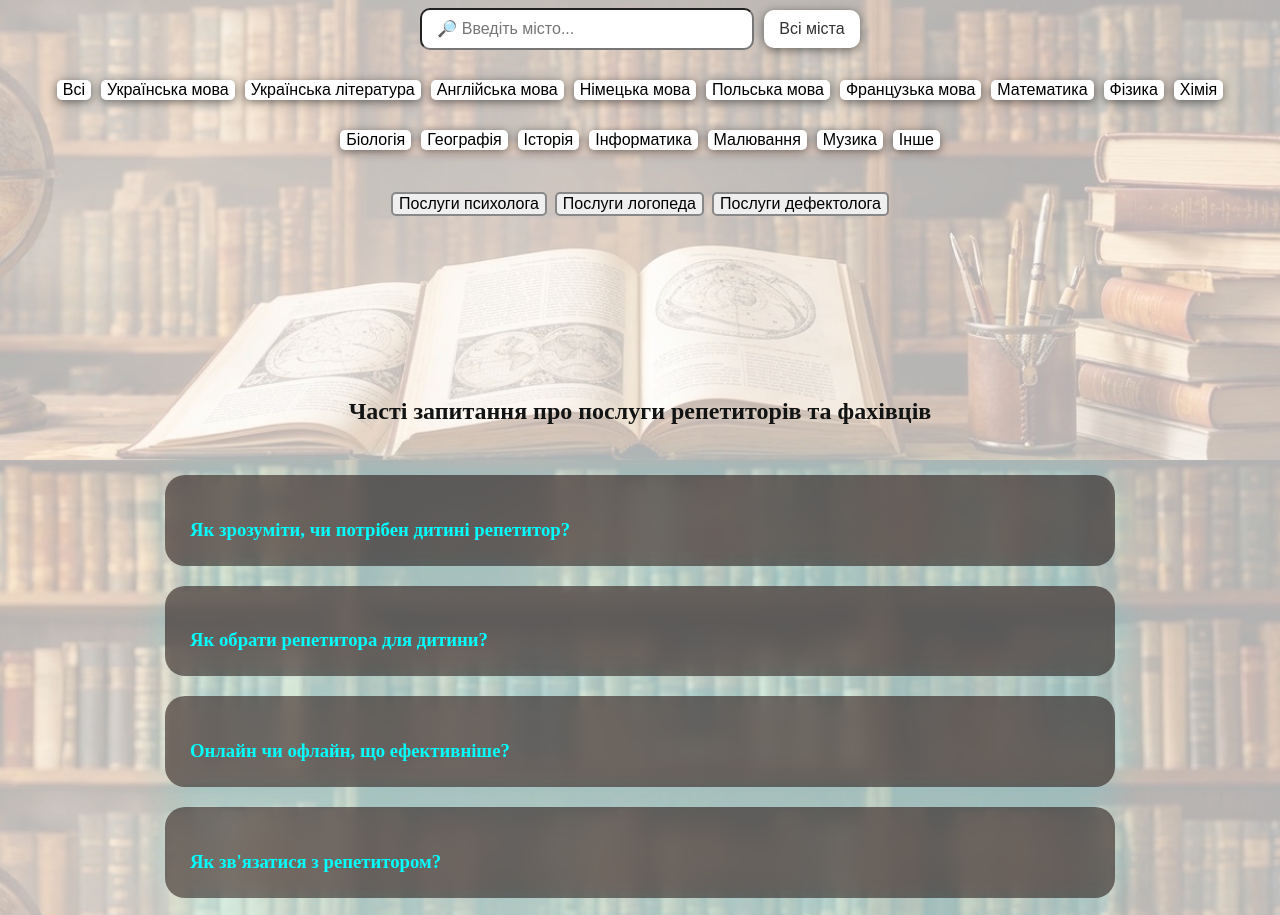
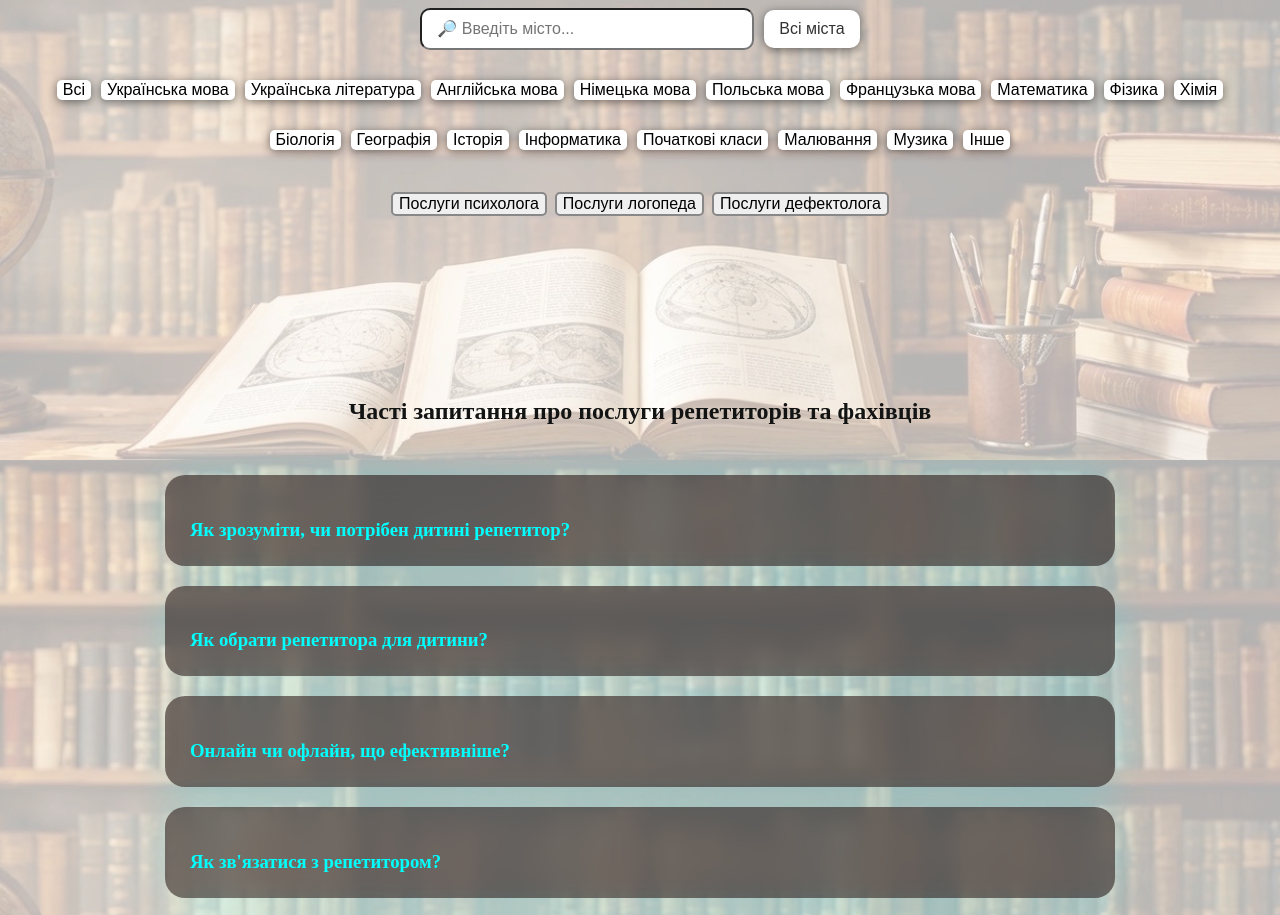
Before and after one commit to pavlenkoyurij-sudo/tutors, a plain HTML site: page ternopil/index.html in a window 1280 px wide. Shown: the part 1140-2055 px from the top of the page. Drawn offline with nearby package versions, Linux system fonts and the light colour scheme; no server answers.

```diff
--- a/ternopil/index.html
+++ b/ternopil/index.html
@@ -164,6 +164,7 @@
                 <button onclick="filterTutors('geography')">Географія</button>
                 <button onclick="filterTutors('history')">Історія</button>
                 <button onclick="filterTutors('informatics')">Інформатика</button>
+                <button onclick="filterTutors('primary-school')">Початкові класи</button>
                 <button onclick="filterTutors('painting')">Малювання</button>
                 <button onclick="filterTutors('music')">Музика</button>
                 <button onclick="filterTutors('others')">Інше</button>
```
